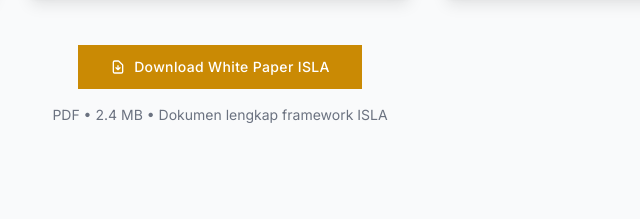
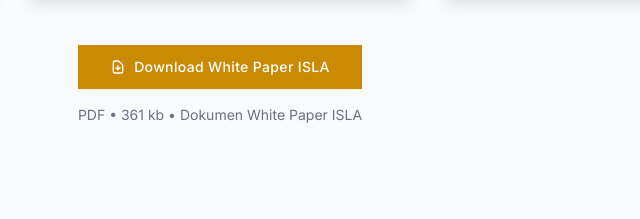
Before and after one commit to yantogoutama9-bit/yanto-portofolio, a plain HTML site: page index.html in a window 1280 px wide. Shown: the part 4221-4440 px from the top of the page, 420-1060 px from the left. Drawn offline with nearby package versions, Linux system fonts and the light colour scheme.

Commit message:
Update index.html

```diff
--- a/index.html
+++ b/index.html
@@ -543,7 +543,7 @@
     </a>
 
     <p class="mt-4 text-sm text-gray-500">
-        PDF • 2.4 MB • Dokumen lengkap framework ISLA
+        PDF • 361 kb • Dokumen White Paper ISLA
     </p>
 </div>
         </div>
```
